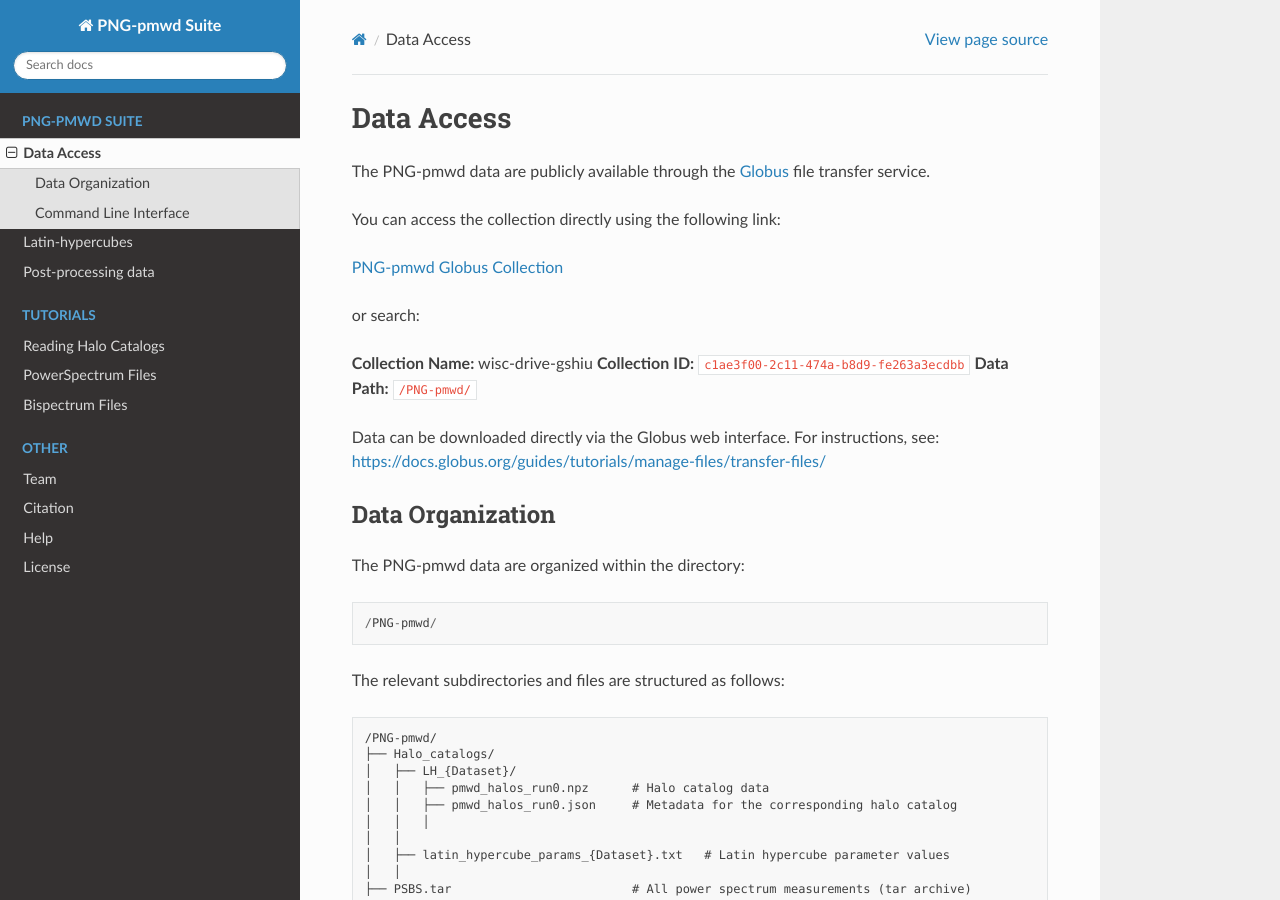
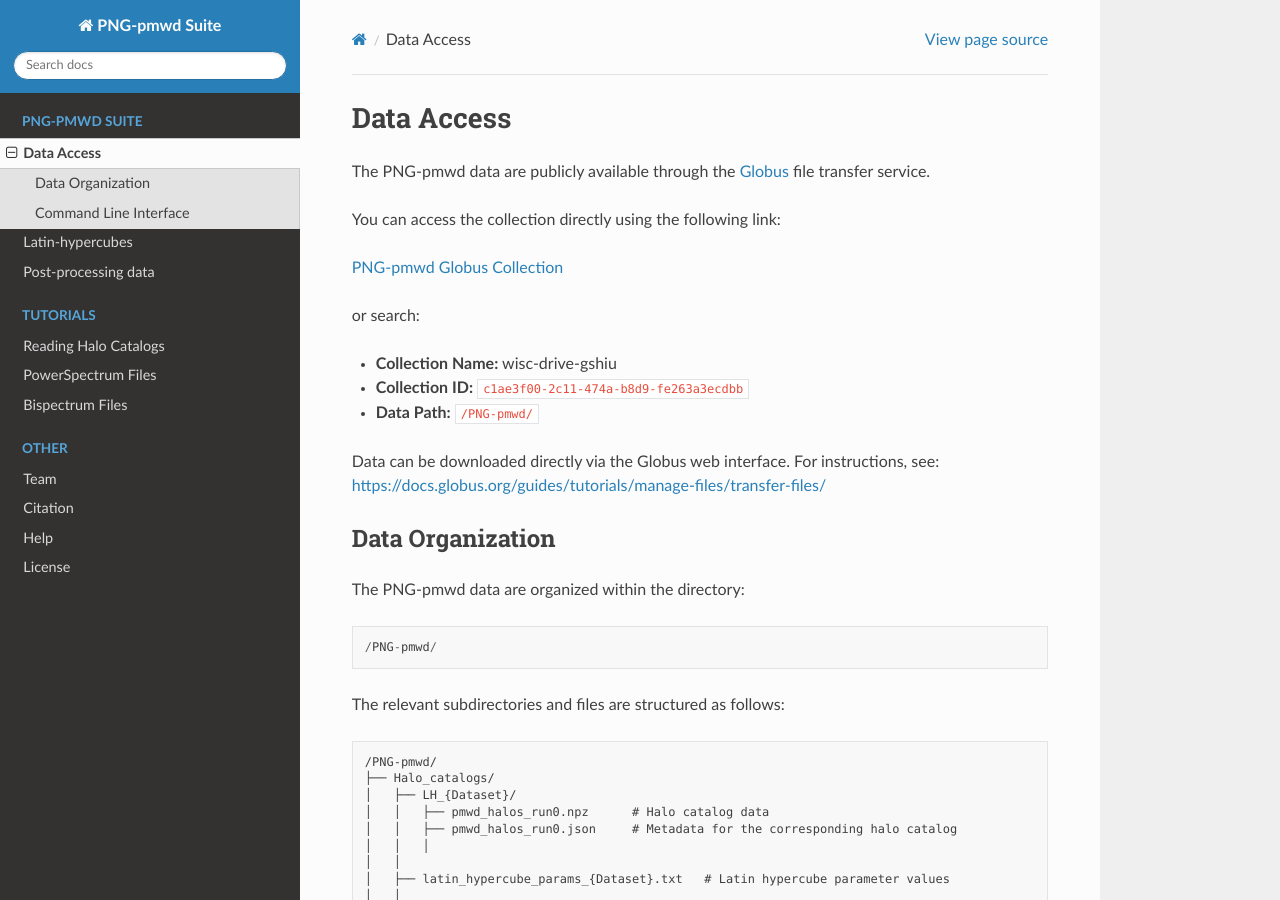
Before and after one commit to jcallesh/PNG-pmwd-Suite, a Sphinx documentation site: the page built from docs/source/access.rst, in a window 1280 px wide and 900 px high. Built offline with Sphinx 7.4.7 and the Read the Docs theme 3.1.0, drawn with Linux system fonts in a browser that asks for light colours.

```diff
--- a/docs/source/access.rst
+++ b/docs/source/access.rst
@@ -12,9 +12,9 @@ You can access the collection directly using the following link:
 
 or search:
 
-**Collection Name:** wisc-drive-gshiu
-**Collection ID:** ``c1ae3f00-2c11-474a-b8d9-fe263a3ecdbb``
-**Data Path:** ``/PNG-pmwd/``
+- **Collection Name:** wisc-drive-gshiu
+- **Collection ID:** ``c1ae3f00-2c11-474a-b8d9-fe263a3ecdbb``
+- **Data Path:** ``/PNG-pmwd/``
 
 Data can be downloaded directly via the Globus web interface.
 For instructions, see: https://docs.globus.org/guides/tutorials/manage-files/transfer-files/
```
